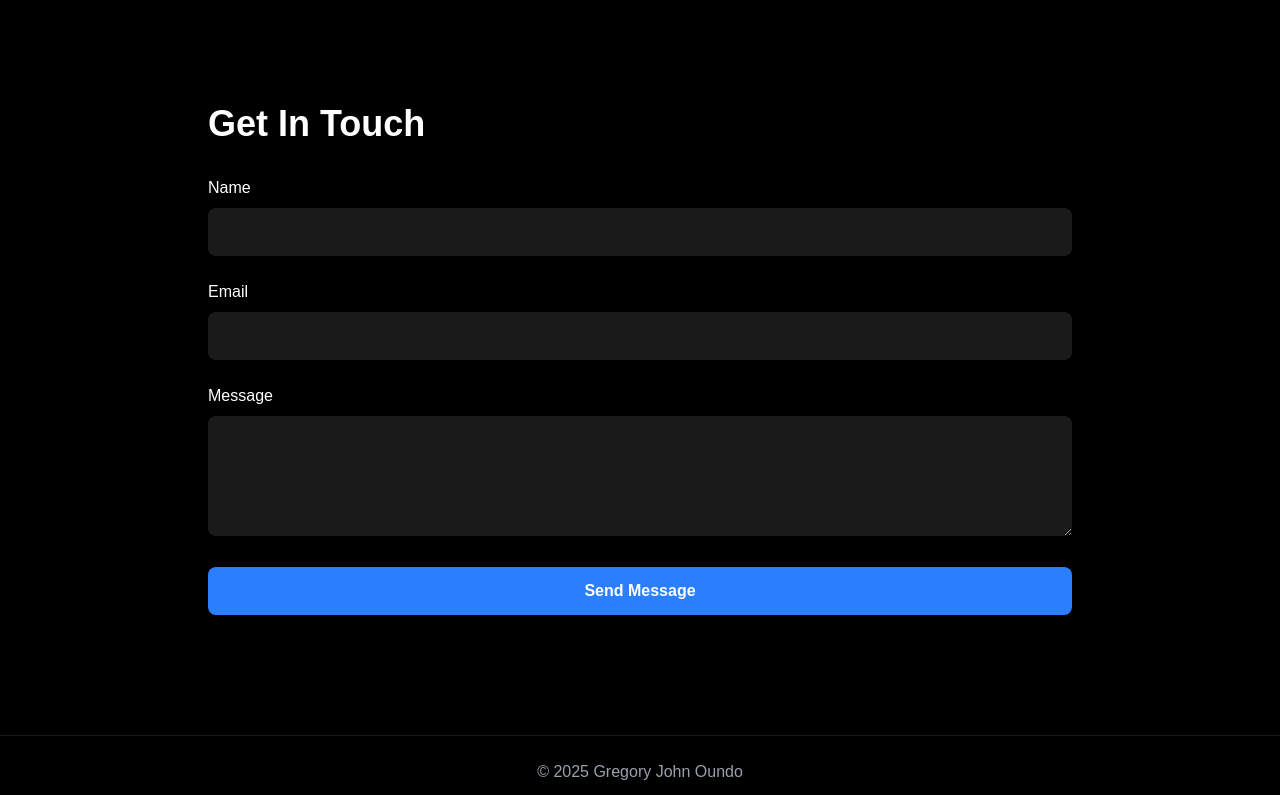
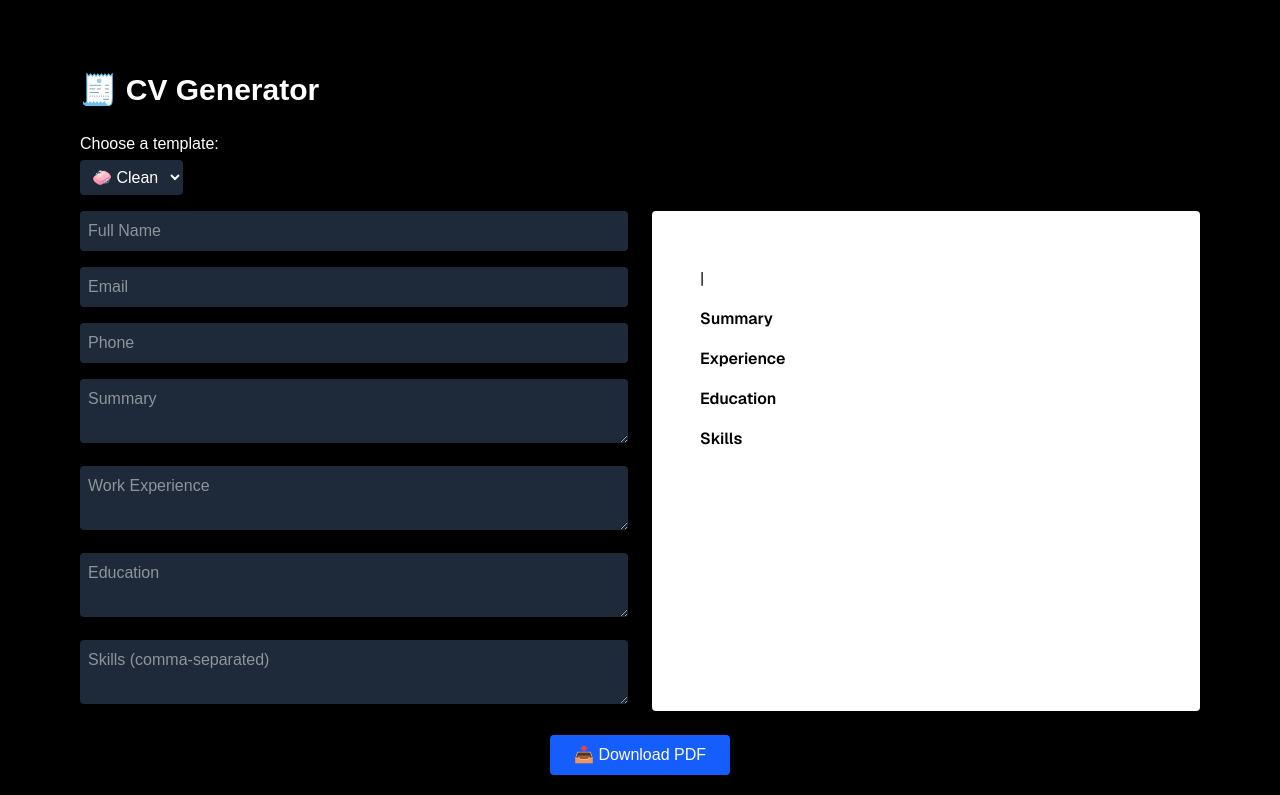
Before and after one commit to Northmanj/portfolio, a Next.js app: page / in a window 1280 px wide. Shown: the part 2300-3095 px from the top of the page. Built offline with nearby package versions, Linux system fonts and the light colour scheme.

Commit message:
Update Page.tsx and Add CvGenerator.tsx

```diff
--- a/package.json
+++ b/package.json
@@ -10,6 +10,7 @@
   },
   "dependencies": {
     "framer-motion": "^12.12.1",
+    "html2pdf.js": "^0.10.3",
     "next": "15.3.2",
     "react": "^19.0.0",
     "react-dom": "^19.0.0",
--- a/src/app/page.tsx
+++ b/src/app/page.tsx
@@ -2,6 +2,7 @@
 
 import Image from 'next/image';
 import { motion } from 'framer-motion';
+import CvGenerator from '@/components/CvGenerator';
 import {
   FiGithub,
   FiLinkedin,
@@ -111,6 +112,7 @@ export default function Home() {
 
       {/* Projects Section */}
       <Projects projects={projects} />
+      <CvGenerator/>
 
       {/* Contact Section */}
       <section id="contact" className="py-20 bg-black/90">
--- /dev/null
+++ b/src/components/CvGenerator.tsx
@@ -0,0 +1,83 @@
+'use client';
+import React, { useRef, useState } from 'react';
+import html2pdf from 'html2pdf.js';
+
+import CleanTemplate from './templates/CleanTemplate';
+import BoldTemplate from './templates/BoldTemplate';
+import ProTemplate from './templates/ProTemplate';
+
+export default function CvGenerator() {
+  const [formData, setFormData] = useState({
+    name: '', email: '', phone: '', summary: '',
+    experience: '', education: '', skills: '',
+  });
+  const [template, setTemplate] = useState('clean');
+
+  const previewRef = useRef(null);
+
+  const handleChange = (e: React.ChangeEvent<HTMLInputElement | HTMLTextAreaElement>) => {
+    setFormData({ ...formData, [e.target.name]: e.target.value });
+  };
+
+  const downloadPDF = () => {
+    const element = previewRef.current;
+    if (element) {
+      html2pdf().from(element).save(`${formData.name || 'cv'}.pdf`);
+    }
+  };
+
+  const renderTemplate = () => {
+    switch (template) {
+      case 'bold':
+        return <BoldTemplate data={formData} />;
+      case 'clean':
+      default:
+        return <CleanTemplate data={formData} />;
+      case 'pro':
+        return <ProTemplate data={formData}/>;
+    }
+  };
+
+  return (
+    <div className="max-w-6xl mx-auto px-4 py-12">
+      <h2 className="text-3xl font-bold mb-6">🧾 CV Generator</h2>
+
+      <div className="mb-4">
+        <label className="block mb-1 font-medium">Choose a template:</label>
+        <select
+          value={template}
+          onChange={(e) => setTemplate(e.target.value)}
+          className="p-2 rounded bg-gray-800 text-white"
+        >
+          <option value="clean">🧼 Clean</option>
+          <option value="bold">🦾 Bold</option>
+          <option value="pro">💼 Pro</option>
+          {/* More can be added here */}
+        </select>
+      </div>
+
+      <div className="grid md:grid-cols-2 gap-6">
+        <form className="space-y-4">
+          <input type="text" name="name" placeholder="Full Name" onChange={handleChange} className="w-full p-2 bg-gray-800 text-white rounded" />
+          <input type="email" name="email" placeholder="Email" onChange={handleChange} className="w-full p-2 bg-gray-800 text-white rounded" />
+          <input type="text" name="phone" placeholder="Phone" onChange={handleChange} className="w-full p-2 bg-gray-800 text-white rounded" />
+          <textarea name="summary" placeholder="Summary" onChange={handleChange} rows={2} className="w-full p-2 bg-gray-800 text-white rounded" />
+          <textarea name="experience" placeholder="Work Experience" onChange={handleChange} rows={2} className="w-full p-2 bg-gray-800 text-white rounded" />
+          <textarea name="education" placeholder="Education" onChange={handleChange} rows={2} className="w-full p-2 bg-gray-800 text-white rounded" />
+          <textarea name="skills" placeholder="Skills (comma-separated)" onChange={handleChange} rows={2} className="w-full p-2 bg-gray-800 text-white rounded" />
+        </form>
+
+        {/* CV Preview */}
+        <div ref={previewRef} className="bg-white text-black p-6 rounded shadow space-y-2 overflow-auto max-h-[80vh]">
+          {renderTemplate()}
+        </div>
+      </div>
+
+      <div className="mt-6 text-center">
+        <button onClick={downloadPDF} className="bg-blue-600 hover:bg-blue-700 text-white px-6 py-2 rounded">
+          📥 Download PDF
+        </button>
+      </div>
+    </div>
+  );
+}
--- /dev/null
+++ b/src/components/templates/BoldTemplate.tsx
@@ -0,0 +1,26 @@
+import React from 'react';
+
+export default function BoldTemplate({ data }: { data: any }) {
+  return (
+    <div className="bg-gray-900 text-white p-6 rounded-md font-mono">
+      <h1 className="text-3xl font-extrabold text-blue-400">{data.name}</h1>
+      <p className="text-sm text-gray-300">{data.email} | {data.phone}</p>
+      <section className="mt-4">
+        <h2 className="text-xl font-bold border-b border-blue-400 mb-2">Summary</h2>
+        <p>{data.summary}</p>
+      </section>
+      <section className="mt-4">
+        <h2 className="text-xl font-bold border-b border-blue-400 mb-2">Experience</h2>
+        <p>{data.experience}</p>
+      </section>
+      <section className="mt-4">
+        <h2 className="text-xl font-bold border-b border-blue-400 mb-2">Education</h2>
+        <p>{data.education}</p>
+      </section>
+      <section className="mt-4">
+        <h2 className="text-xl font-bold border-b border-blue-400 mb-2">Skills</h2>
+        <p>{data.skills}</p>
+      </section>
+    </div>
+  );
+}
--- /dev/null
+++ b/src/components/templates/CleanTemplate.tsx
@@ -0,0 +1,18 @@
+import React from 'react';
+
+export default function CleanTemplate({ data }: { data: any }) {
+  return (
+    <div className="bg-white text-black p-6 space-y-2 rounded-md font-sans">
+      <h1 className="text-2xl font-bold">{data.name}</h1>
+      <p>{data.email} | {data.phone}</p>
+      <h2 className="font-semibold mt-4">Summary</h2>
+      <p>{data.summary}</p>
+      <h2 className="font-semibold mt-4">Experience</h2>
+      <p>{data.experience}</p>
+      <h2 className="font-semibold mt-4">Education</h2>
+      <p>{data.education}</p>
+      <h2 className="font-semibold mt-4">Skills</h2>
+      <p>{data.skills}</p>
+    </div>
+  );
+}
--- /dev/null
+++ b/src/components/templates/ProTemplate.tsx
@@ -0,0 +1,42 @@
+// components/templates/ProTemplate.tsx
+import React from 'react';
+
+export default function ProTemplate({ data }: { data: any }) {
+  return (
+    <div className="bg-white text-gray-800 p-8 rounded-lg shadow-lg font-sans space-y-6">
+      {/* Header */}
+      <div className="border-b-2 border-blue-500 pb-4">
+        <h1 className="text-3xl font-bold text-blue-700">{data.name}</h1>
+        <p className="text-sm">{data.email} | {data.phone}</p>
+      </div>
+
+      {/* Summary */}
+      <section>
+        <h2 className="text-lg font-semibold text-blue-600 border-b border-gray-300 mb-1">Professional Summary</h2>
+        <p className="text-sm">{data.summary}</p>
+      </section>
+
+      {/* Experience */}
+      <section>
+        <h2 className="text-lg font-semibold text-blue-600 border-b border-gray-300 mb-1">Experience</h2>
+        <p className="text-sm whitespace-pre-wrap">{data.experience}</p>
+      </section>
+
+      {/* Education */}
+      <section>
+        <h2 className="text-lg font-semibold text-blue-600 border-b border-gray-300 mb-1">Education</h2>
+        <p className="text-sm whitespace-pre-wrap">{data.education}</p>
+      </section>
+
+      {/* Skills */}
+      <section>
+        <h2 className="text-lg font-semibold text-blue-600 border-b border-gray-300 mb-1">Skills</h2>
+        <ul className="list-disc list-inside text-sm">
+          {data.skills?.split(',').map((skill: string, index: number) => (
+            <li key={index}>{skill.trim()}</li>
+          ))}
+        </ul>
+      </section>
+    </div>
+  );
+}
```
Also changed, not shown: 1 other file (tests, documents, lock files or other folders).
